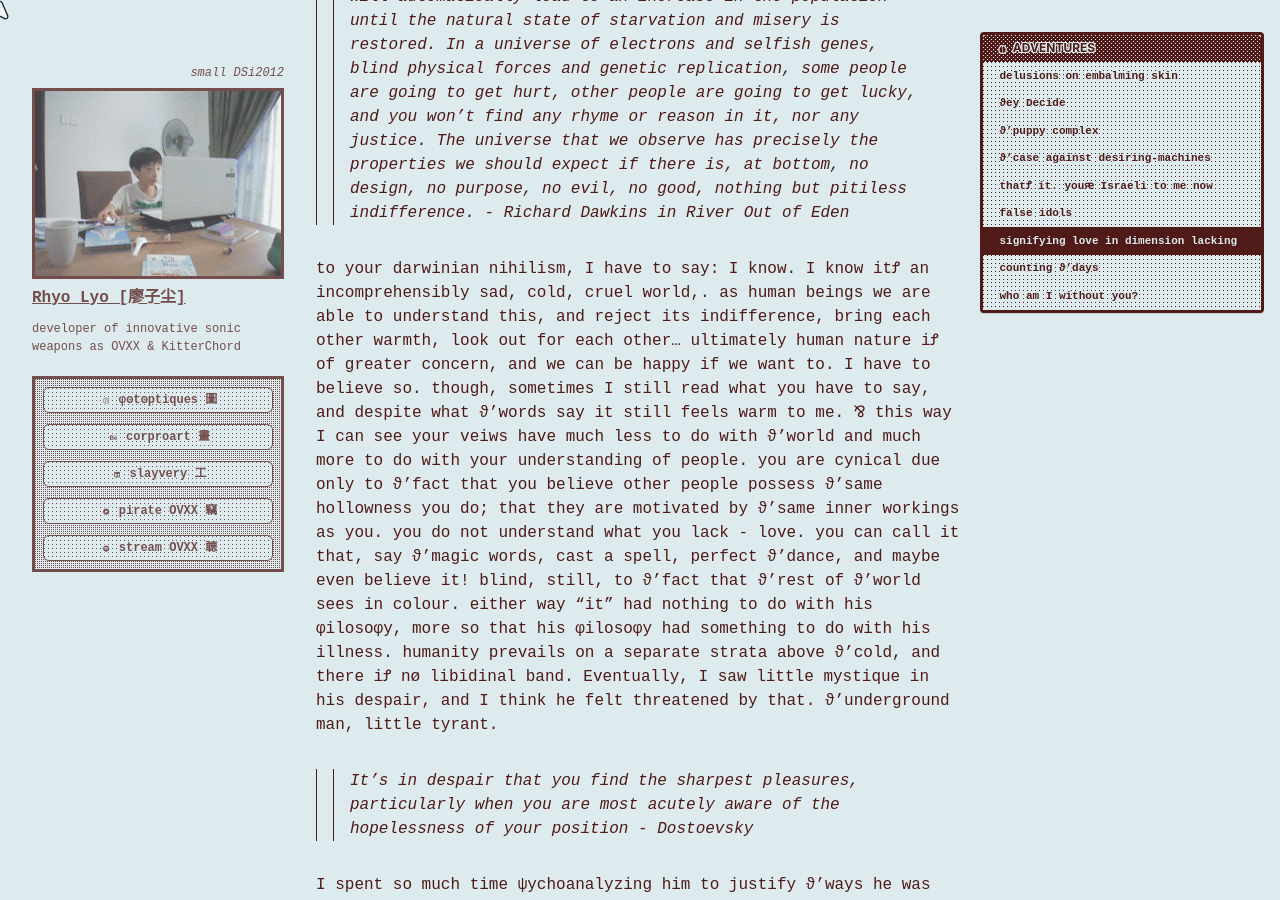
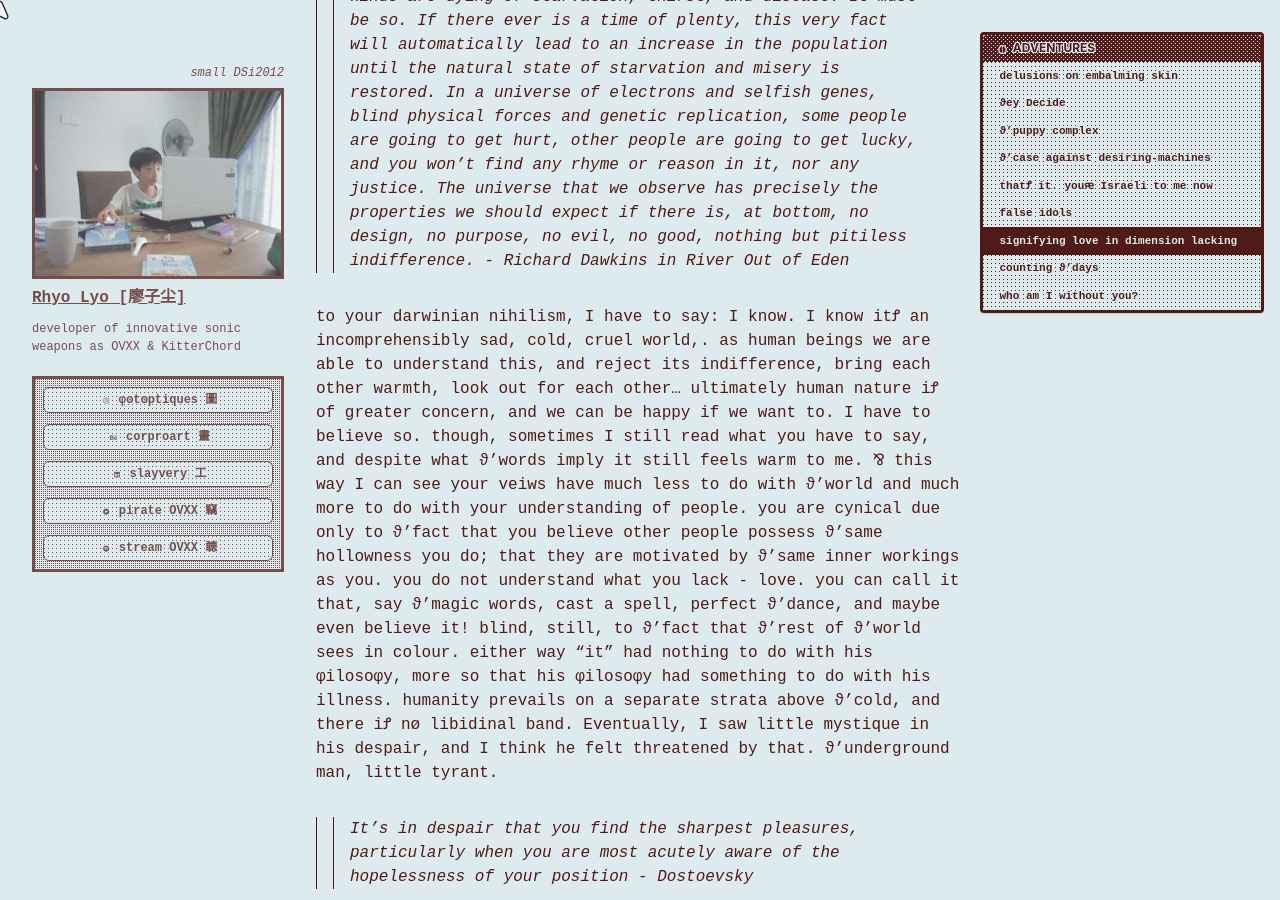
Before and after one commit to cryotato/cryotato.github.io, a Jekyll site: the page built from _pages/2026-01-01-spiralings.md, in a window 1280 px wide and 900 px high, scrolled down 11664 px. Built offline with Jekyll 4.4.1, drawn with Linux system fonts in a browser that asks for light colours; cached includes are drawn as plain includes; some web fonts are replaced; some of the changed text lies outside the part shown.

Commit message:
Update 2026-01-01-spiralings.md

```diff
--- a/_pages/2026-01-01-spiralings.md
+++ b/_pages/2026-01-01-spiralings.md
@@ -156,7 +156,7 @@
 > The total amount of suffering per year in the natural world is beyond all decent contemplation. During the minute that it takes me to compose this sentence, thousands of animals are being eaten alive, many others are running for their lives, whimpering with fear, others are slowly being devoured from within by rasping parasites, thousands of all kinds are dying of starvation, thirst, and disease. It must be so. If there ever is a time of plenty, this very fact will automatically lead to an increase in the population until the natural state of starvation and misery is restored. In a universe of electrons and selfish genes, blind physical forces and genetic replication, some people are going to get hurt, other people are going to get lucky, and you won't find any rhyme or reason in it, nor any justice. The universe that we observe has precisely the properties we should expect if there is, at bottom, no design, no purpose, no evil, no good, nothing but pitiless indifference. - Richard Dawkins in *River Out of Eden*
 
 <!-- 11/3/26 -->
-to your darwinian nihilism, I have to say: I know. I know itꝬ an incomprehensibly sad, cold, cruel world,. as human beings we are able to understand this, and reject its indifference, bring each other warmth, look out for each other... ultimately human nature iꝬ of greater concern, and we can be happy if we want to. I have to believe so. though, sometimes I still read what you have to say, and despite what ϑ'words say it still feels warm to me. ⅋ this way I can see your veiws have much less to do with ϑ'world and much more to do with your understanding of people. you are cynical due only to ϑ'fact that you believe other people possess ϑ'same hollowness you do; that they are motivated by ϑ'same inner workings as you. you do not understand what you lack - love. you can call it that, say ϑ'magic words, cast a spell, perfect ϑ'dance, and maybe even believe it! blind, still, to ϑ'fact that ϑ'rest of ϑ'world sees in colour. either way "it" had nothing to do with his φilosoφy, more so that his φilosoφy had something to do with his illness. humanity prevails on a separate strata above ϑ'cold, and there iꝬ nø libidinal band. Eventually, I saw little mystique in his despair, and I think he felt threatened by that. ϑ'underground man, little tyrant.
+to your darwinian nihilism, I have to say: I know. I know itꝬ an incomprehensibly sad, cold, cruel world,. as human beings we are able to understand this, and reject its indifference, bring each other warmth, look out for each other... ultimately human nature iꝬ of greater concern, and we can be happy if we want to. I have to believe so. though, sometimes I still read what you have to say, and despite what ϑ'words imply it still feels warm to me. ⅋ this way I can see your veiws have much less to do with ϑ'world and much more to do with your understanding of people. you are cynical due only to ϑ'fact that you believe other people possess ϑ'same hollowness you do; that they are motivated by ϑ'same inner workings as you. you do not understand what you lack - love. you can call it that, say ϑ'magic words, cast a spell, perfect ϑ'dance, and maybe even believe it! blind, still, to ϑ'fact that ϑ'rest of ϑ'world sees in colour. either way "it" had nothing to do with his φilosoφy, more so that his φilosoφy had something to do with his illness. humanity prevails on a separate strata above ϑ'cold, and there iꝬ nø libidinal band. Eventually, I saw little mystique in his despair, and I think he felt threatened by that. ϑ'underground man, little tyrant.
 
 > It's in despair that you find the sharpest pleasures, particularly when you are most acutely aware of the hopelessness of your position - Dostoevsky
 
```
Also changed, not shown: other parts of _pages/2026-01-01-spiralings.md (+2 -2 lines).
